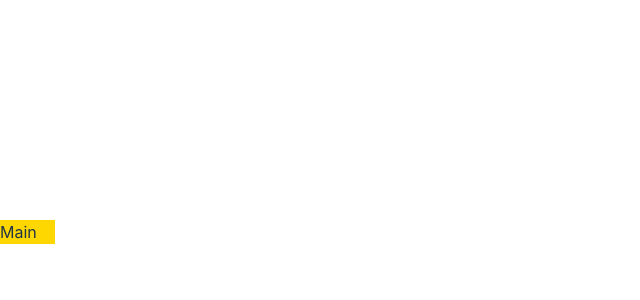
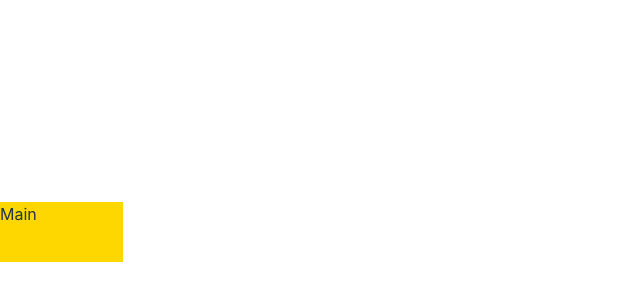
Before and after one commit to Dastnbek/game-discovery, a React (Vite) app: page / in a window 1280 px wide. Shown: the part 168-468 px from the top of the page, without its empty margins (0-640 px from the left). Built offline with nearby package versions, Linux system fonts and the light colour scheme; the HTML template or start-up script is replaced by a standard one.

Commit message:
Build a navbar

```diff
--- a/src/App.tsx
+++ b/src/App.tsx
@@ -1,4 +1,5 @@
 import { Grid, GridItem, Show } from "@chakra-ui/react"
+import { NavBar } from "./components/NavBar"
 
 function App() {
   return (
@@ -6,7 +7,9 @@
       base: `"nav" "main"`,
       lg: `"nav nav" "aside main"`
     }}>
-      <GridItem area='nav' bg='coral'> Navbar </GridItem>
+      <GridItem area='nav'>
+        <NavBar />
+      </GridItem>
       <Show above="lg" >
         <GridItem area='aside' bg='blue'> Aside </GridItem>
       </Show>
--- /dev/null
+++ b/src/components/NavBar.tsx
@@ -0,0 +1,11 @@
+import { HStack, Image, Text } from '@chakra-ui/react'
+import logo from '../assets/Logo/logo.webp'
+
+export const NavBar = () => {
+    return (
+        <HStack>
+            <Image src={logo} boxSize='60px' />
+            <Text> Navbar </Text>
+        </HStack>
+    )
+}
```
Also changed, not shown: src/assets/Logo/logo.webp (added).
